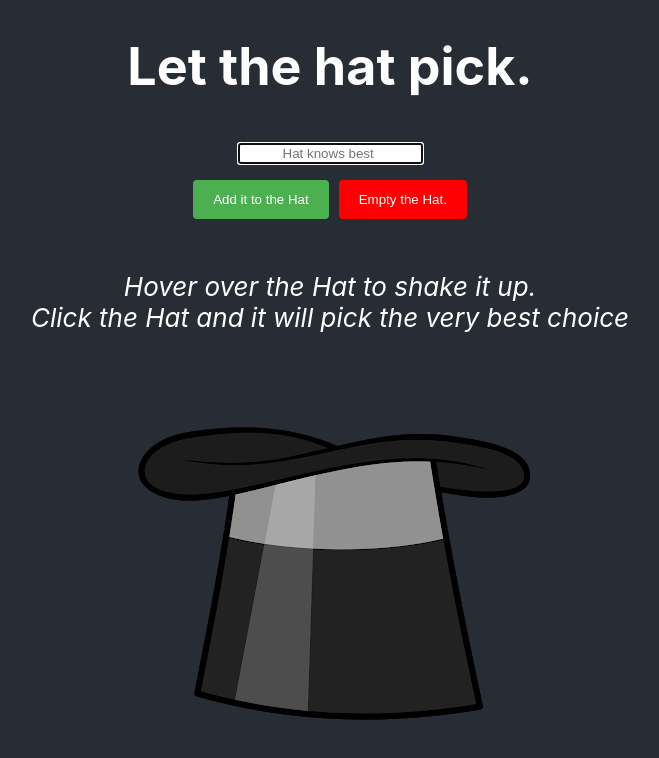
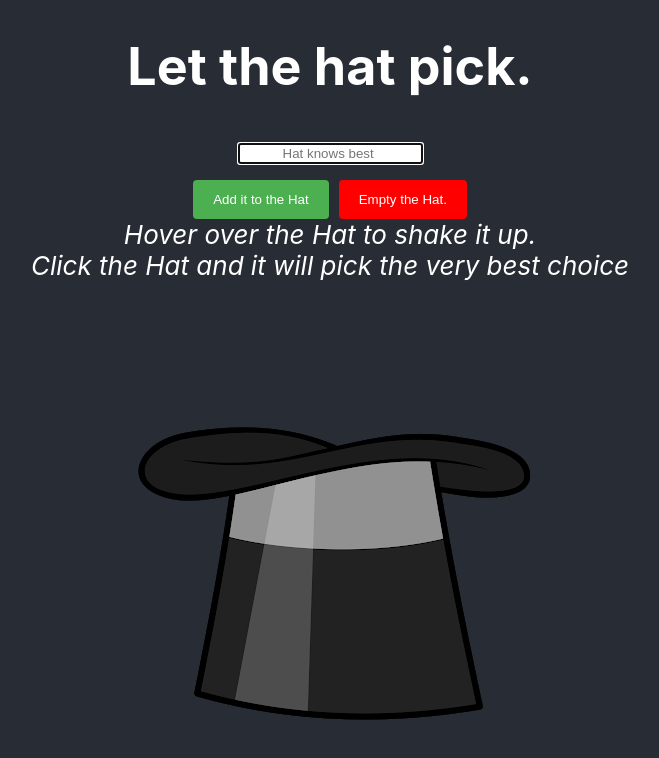
Before and after one commit to jburked/name-hat, a React (Create React App) app: page / in a window 1280 px wide. Shown: the top 758 px of the page, without its empty margins (310-969 px from the left). Built offline with nearby package versions, Linux system fonts and the light colour scheme.

Commit message:
preparing for firebase

```diff
--- a/src/Form.tsx
+++ b/src/Form.tsx
@@ -100,6 +100,11 @@ const Form = () => {
           </button>
         </div>
       </div>
+      <span className="tip">
+        Hover over the Hat to shake it up.
+        <br />
+        Click the Hat and it will pick the very best choice
+      </span>
       <div>
         <ul className="List-container">
           {list.map((name) => (
@@ -114,11 +119,6 @@ const Form = () => {
           ))}
         </ul>
       </div>
-      <span className="tip">
-        Hover over the Hat to shake it up.
-        <br />
-        Click the Hat and it will pick the very best choice
-      </span>
       <div className="Hat-box">
         <div className="Hat-box-inner">
           {<img src={hat} className="Hat" alt="logo" onClick={onDraw} />}
```
Also changed, not shown: firebase.json (added), 2 other files (tests, documents, lock files or other folders).
